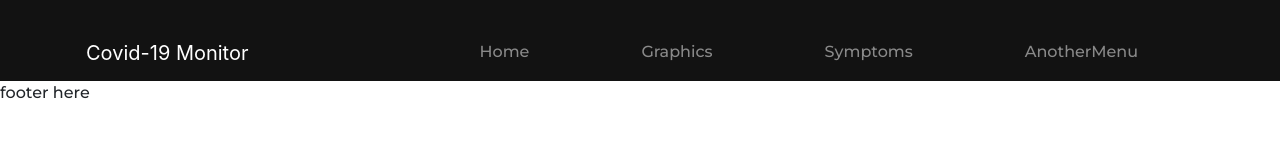
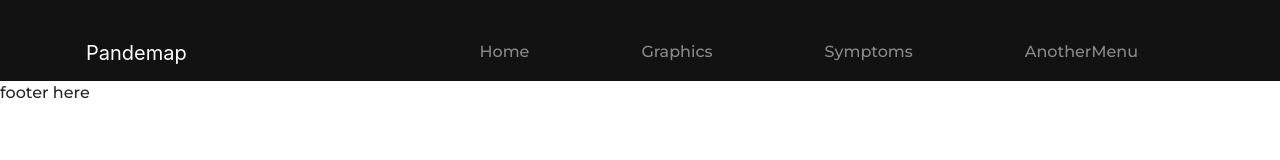
Before and after one commit to gabriellimma/NasaSpaceAppsDevlopmentArea-100.py, an Angular app in the folder frontend/: page / in a window 1280 px wide. Shown: the top 160 px of the page. Built offline with nearby package versions, Linux system fonts and the light colour scheme.

Commit message:
changed brand name Welcome to Pandemap

```diff
--- a/frontend/src/app/components/template/header/header.component.html
+++ b/frontend/src/app/components/template/header/header.component.html
@@ -2,7 +2,7 @@
     <div class="container pt-4">
         <div class="row">
             <nav class="navbar navbar-expand-lg navbar-dark col-md-12">
-                <a class="navbar-brand" routerLink='/home'>Covid-19 Monitor</a>
+                <a class="navbar-brand" routerLink='/home'>Pandemap</a>
                 <button class="navbar-toggler" type="button" data-toggle="collapse" data-target="#navbarNav"
                     aria-controls="navbarNav" aria-expanded="false" aria-label="Toggle navigation">
                     <span class="navbar-toggler-icon"></span>
```
